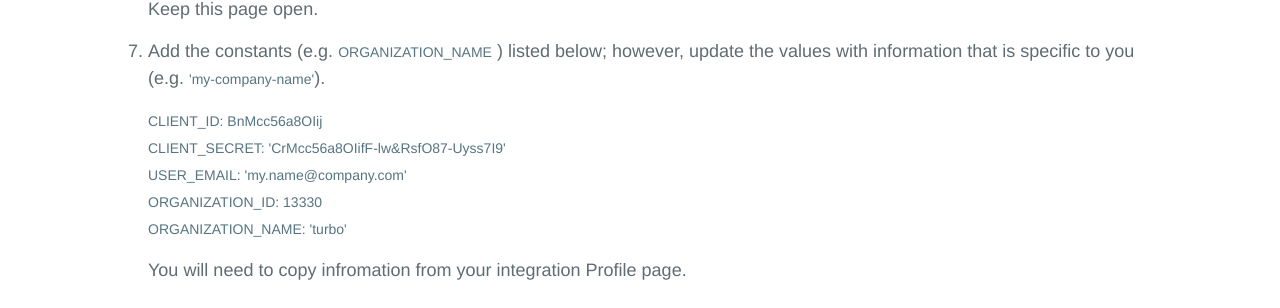
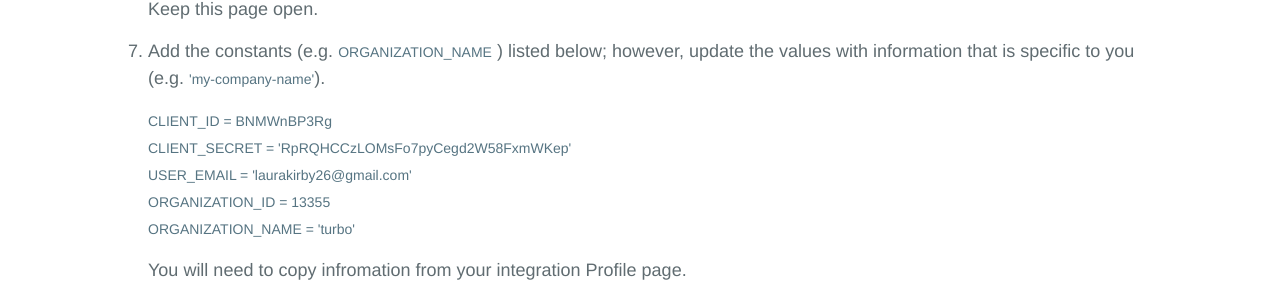
Before and after one commit to LauraKirby/aspera-ibm-analytics-api, a Jekyll site: the page built from setup.md, in a window 1280 px wide and 900 px high, scrolled down 6313 px. Shown: the part 147-455 px from the top of the window. Built offline with Jekyll 4.4.1, drawn with Linux system fonts in a browser that asks for light colours; our own code applies the rules of GitHub Pages for plain Markdown files; the repository's description, which GitHub fills in, is left out.

Commit message:
format constants to match ruby syntax

````diff
--- a/setup.md
+++ b/setup.md
@@ -105,11 +105,11 @@ There are two main procedures:
 1. Add the constants (e.g. `ORGANIZATION_NAME` ) listed below; however, update the values with information that is specific to you (e.g. `'my-company-name'`).
 
 
-   ```CLIENT_ID: BnMcc56a8OIij
-   CLIENT_SECRET: 'CrMcc56a8OIifF-lw&RsfO87-Uyss7I9'
-   USER_EMAIL: 'my.name@company.com'
-   ORGANIZATION_ID: 13330
-   ORGANIZATION_NAME: 'turbo'
+   ```CLIENT_ID = BNMWnBP3Rg
+   CLIENT_SECRET = 'RpRQHCCzLOMsFo7pyCegd2W58FxmWKep'
+   USER_EMAIL = 'laurakirby26@gmail.com'
+   ORGANIZATION_ID = 13355
+   ORGANIZATION_NAME = 'turbo'
    ```
 
    You will need to copy infromation from your integration Profile page.
````
